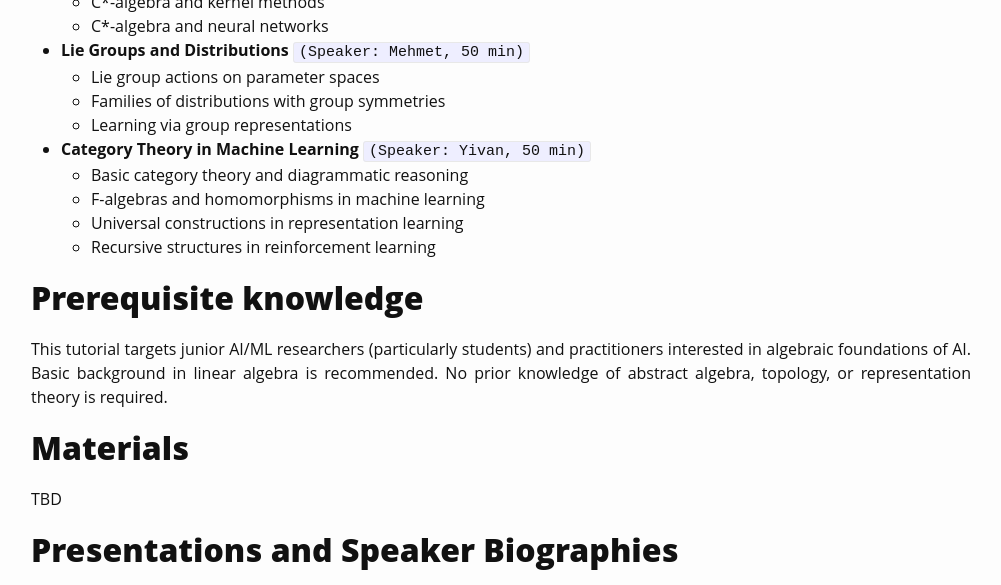
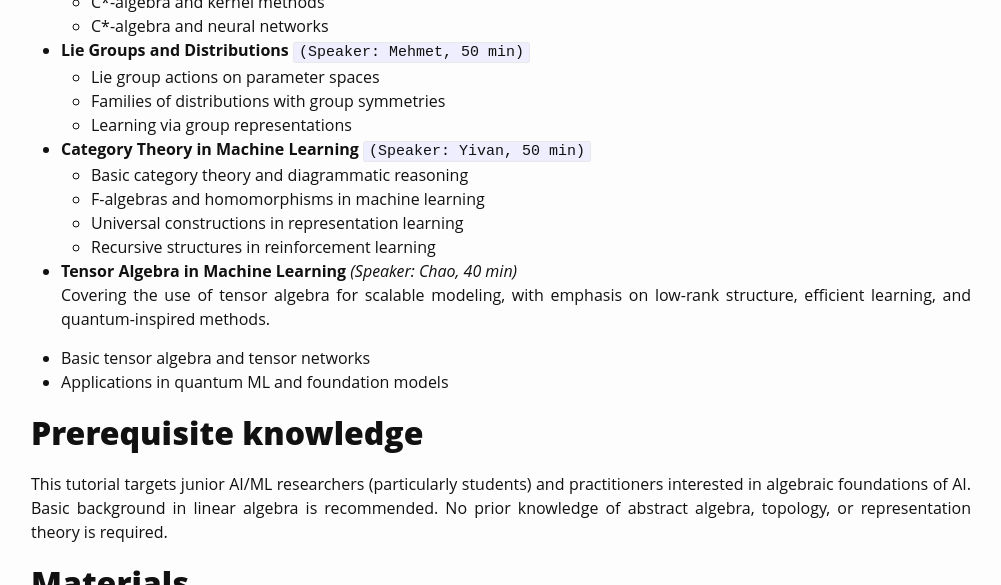
Before and after one commit to Algebra4AI/Algebra4AI.github.io, a Jekyll site: the page built from index.md, in a window 1280 px wide and 900 px high, scrolled down 1217 px, cut to the strip 0-585 px from the top of the window. Shown: the whole strip, without its empty margins (139-1140 px from the left). Built offline with Jekyll 4.4.1, drawn with Linux system fonts in a browser that asks for light colours; some web fonts are replaced.

Commit message:
Update index.md

```diff
--- a/index.md
+++ b/index.md
@@ -45,6 +45,12 @@ This tutorial explores how advanced algebraic structures—such as C*-algebras,
   - F-algebras and homomorphisms in machine learning
   - Universal constructions in representation learning
   - Recursive structures in reinforcement learning
+
+- **Tensor Algebra in Machine Learning** *(Speaker: Chao, 40 min)*
+Covering the use of tensor algebra for scalable modeling, with emphasis on low-rank structure, efficient learning, and quantum-inspired methods.
+
+ - Basic tensor algebra and tensor networks
+ - Applications in quantum ML and foundation models
 <!-- <b>Prerequisite knowledge.</b>   -->
 
 # Prerequisite knowledge
```
